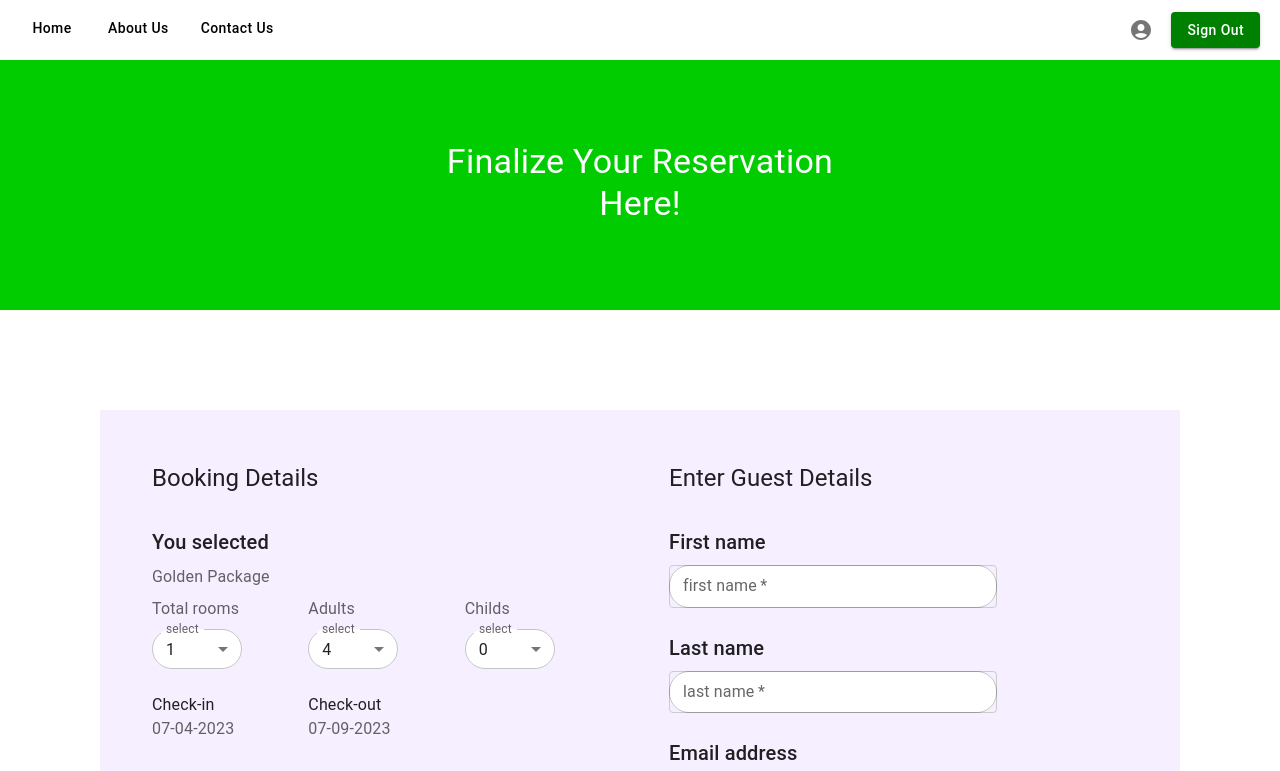
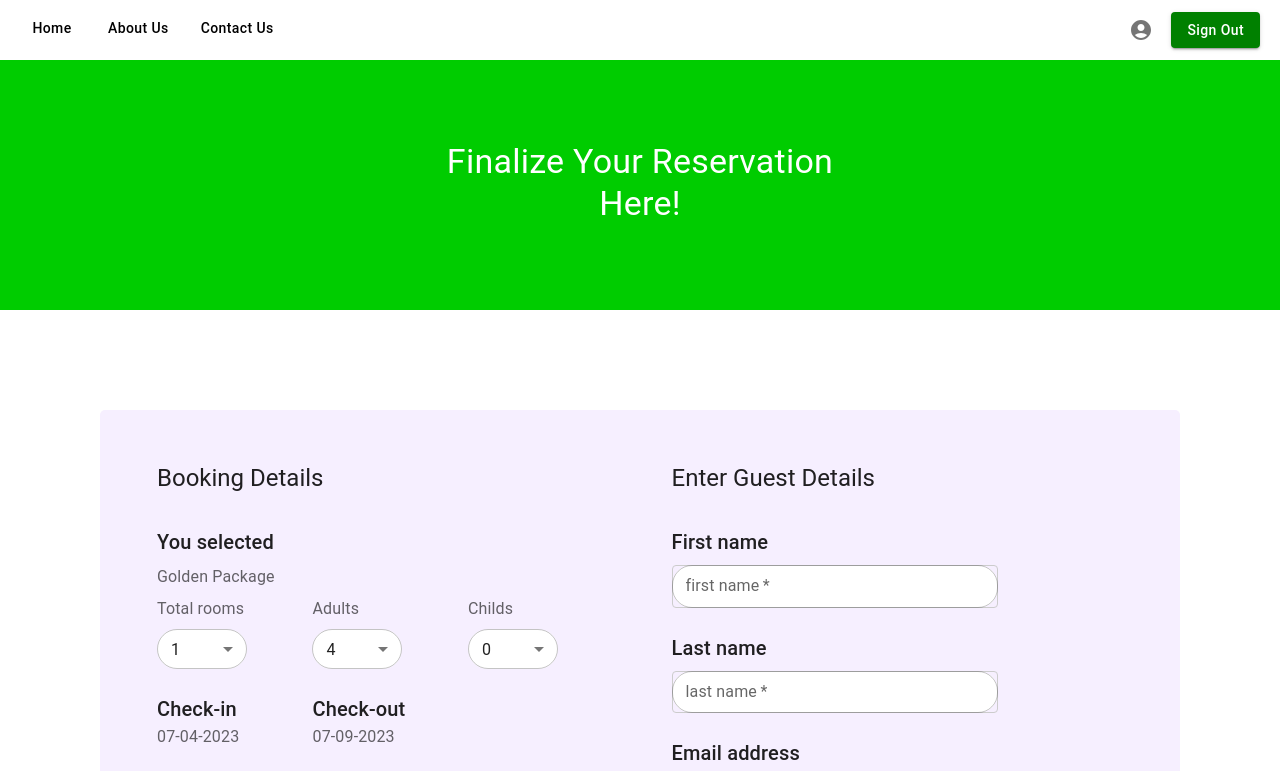
Before and after one commit to DumedhaR/TourGenius, a React (Create React App) app in the folder front-end/front-end-tour-genius/: page /reservation/1 in a window 1280 px wide. Shown: the top 771 px of the page. Built offline with nearby package versions, Linux system fonts and the light colour scheme.

Commit message:
added room reservation form and page

```diff
--- a/front-end/front-end-tour-genius/src/components/Reservation/Reservation.jsx
+++ b/front-end/front-end-tour-genius/src/components/Reservation/Reservation.jsx
@@ -7,7 +7,6 @@ import Grid from '@mui/material/Unstable_Grid2';
 import Button from '@mui/material/Button';
 import { createTheme, ThemeProvider } from '@mui/material/styles';
 import TextField from '@mui/material/TextField';
-import SelectTextFields from '../../components/Reservation/SelectBox';
 import { useState } from 'react';
 import MenuItem from '@mui/material/MenuItem';
 
@@ -103,7 +102,7 @@ function Reservation({ packageName, adults, checkIn, checkOut, roomsLeft, perNig
                       {packageName}
                     </Typography>
                     <div>
-                      <Grid container>
+                      <Grid container spacing={0} p={0}>
                         <Grid xs={4}>
                           <Typography color="text.secondary">
                             Total rooms
@@ -116,9 +115,8 @@ function Reservation({ packageName, adults, checkIn, checkOut, roomsLeft, perNig
                               autoComplete="off">
                               <div>
                                 <TextField
-                                  id="outlined-select-currency"
+                                  id="totalRooms"
                                   select
-                                  label={'select'}
                                   defaultValue={1}
                                   size="small"
                                   InputProps={{
@@ -141,34 +139,68 @@ function Reservation({ packageName, adults, checkIn, checkOut, roomsLeft, perNig
                         <Grid xs={4}>
                           <Typography color="text.secondary">
                             Adults
-                            <SelectTextFields
-                              values={totAdult}
-                              lable={'select'}
-                              def={adults}
-                              pop={{
+                            <Box
+                              component="form"
+                              sx={{
+                                '& .MuiTextField-root': { mt: 1, width: '10ch' }
+                              }}
+                              noValidate
+                              autoComplete="off">
+                              <div>
+                                <TextField
+                                  id="totalAdults"
+                                  select
+                                  defaultValue={adults}
+                                  size="small"
+                                  InputProps={{
                                     readOnly: true,
                                     style: {
                                       borderRadius: '20px',
                                       backgroundColor: 'white'
                                     }
                                   }}
-                            />
+                                  onChange={handleRoomChange}>
+                                  {totAdult.map((option) => (
+                                    <MenuItem key={option.value} value={option.value}>
+                                      {option.label}
+                                    </MenuItem>
+                                  ))}
+                                </TextField>
+                              </div>
+                            </Box>
                           </Typography>
                         </Grid>
                         <Grid xs={4}>
                           <Typography color="text.secondary">
                             Childs
-                            <SelectTextFields
-                              values={total}
-                              lable={'select'}
-                              def={0}
-                              pop={{
+                            <Box
+                              component="form"
+                              sx={{
+                                '& .MuiTextField-root': { mt: 1, width: '10ch' }
+                              }}
+                              noValidate
+                              autoComplete="off">
+                              <div>
+                                <TextField
+                                  id="totalChilds"
+                                  select
+                                  defaultValue={0}
+                                  size="small"
+                                  InputProps={{
                                     style: {
                                       borderRadius: '20px',
                                       backgroundColor: 'white'
                                     }
                                   }}
-                            />
+                                  onChange={handleRoomChange}>
+                                  {total.map((option) => (
+                                    <MenuItem key={option.value} value={option.value}>
+                                      {option.label}
+                                    </MenuItem>
+                                  ))}
+                                </TextField>
+                              </div>
+                            </Box>
                           </Typography>
                         </Grid>
                       </Grid>
@@ -176,10 +208,10 @@ function Reservation({ packageName, adults, checkIn, checkOut, roomsLeft, perNig
                   </Grid>
                   <Grid xs={12}>
                     <div>
-                      <Grid container>
+                      <Grid container spacing={0} p={0}>
                         <Grid xs={4}>
                           <div id="checkin">
-                            <Typography variant="h7" component="div">
+                            <Typography variant="h6" component="div">
                               Check-in
                             </Typography>
                             <Typography color="text.secondary">{checkIn}</Typography>
@@ -187,7 +219,7 @@ function Reservation({ packageName, adults, checkIn, checkOut, roomsLeft, perNig
                         </Grid>
                         <Grid xs={8}>
                           <div id="checkout">
-                            <Typography variant="h7" component="div">
+                            <Typography variant="h6" component="div">
                               Check-out
                             </Typography>
                             <Typography color="text.secondary">{checkOut}</Typography>
@@ -342,7 +374,7 @@ function Reservation({ packageName, adults, checkIn, checkOut, roomsLeft, perNig
                           component="form"
                           sx={{
                             '& > :not(style)': {
-                              width: '80%'
+                              width: '90%'
                             }
                           }}
                           noValidate
--- a/front-end/front-end-tour-genius/src/utils/reservation.css
+++ b/front-end/front-end-tour-genius/src/utils/reservation.css
@@ -15,8 +15,9 @@
   min-height: 500px;
   height: fit-content;
   display: flex;
-  padding: 40px 30px 30px 40px;
+  padding: 40px 30px 40px 45px;
   background-color: #f6efff;
+  border-radius: 5px;
 }
 .reservationFooter {
   background-color: #00cc00;
```
Lines whose indentation alone changed are shown as unchanged.
